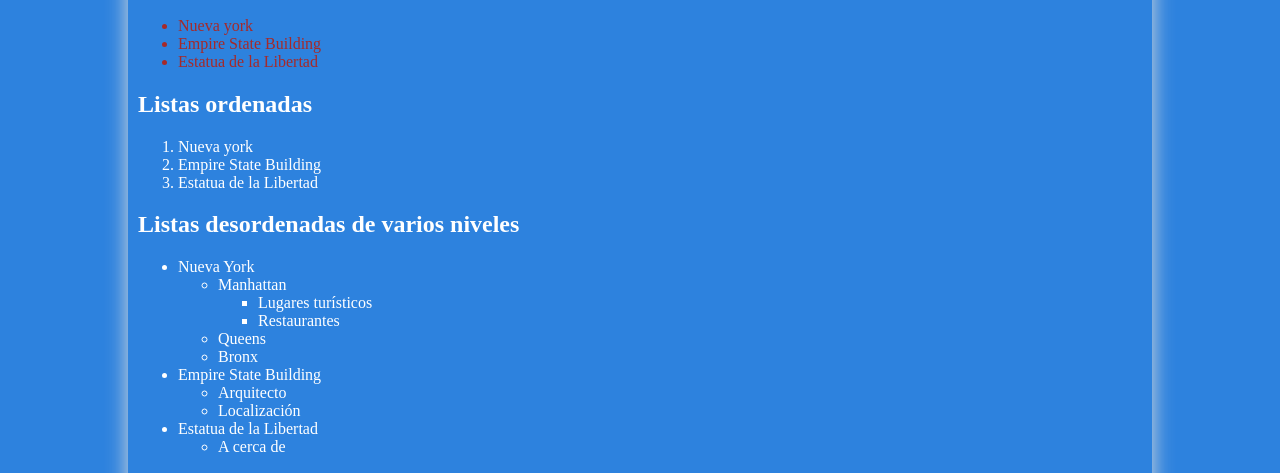
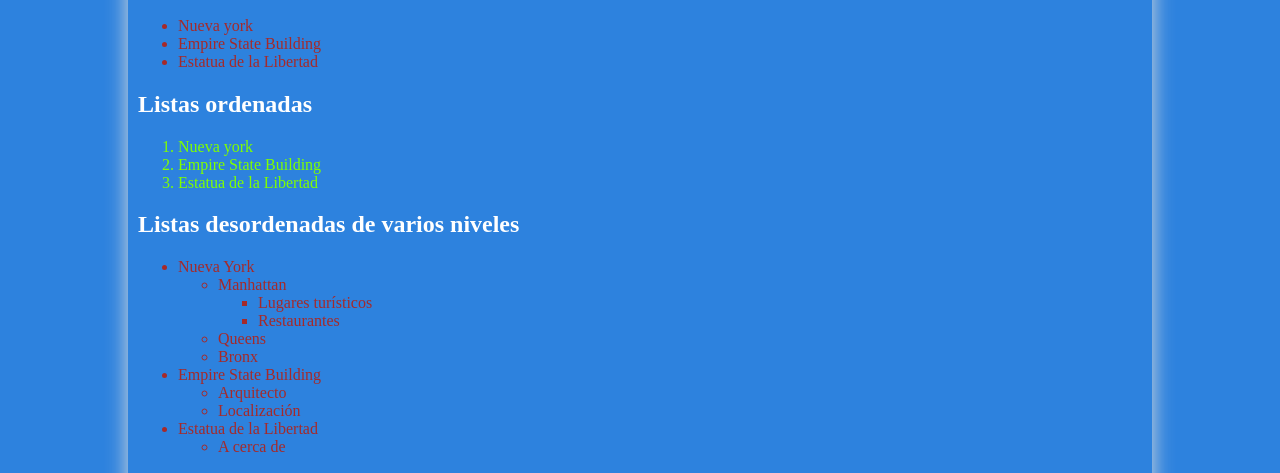
Before and after one commit to ZequiAF/webhtmlcss, a plain HTML site: page listas.html in a window 1280 px wide. Shown: the part 472-945 px from the top of the page. Drawn offline with Linux system fonts and the light colour scheme.

Commit message:
final2.2

```diff
--- a/css/style.css
+++ b/css/style.css
@@ -211,3 +211,7 @@ a {
 .colores{
     color: brown;
 }
+
+.verde{
+    color: chartreuse;
+}
--- a/listas.html
+++ b/listas.html
@@ -66,6 +66,7 @@
                         </ol>
                     </div>
                     <h2>Listas desordenadas de varios niveles</h2>
+                    <div class="colores">
                         <ul>
                             <li>Nueva York
                                 <ul>
@@ -91,6 +92,7 @@
                                 </ul>
                             </li>
                         </ul>
+                    </div>
                     <h2>Listas ordenadas de varios niveles</h2>
                     <ol>
                         <li>Nueva York
```
Lines whose indentation alone changed are shown as unchanged.
